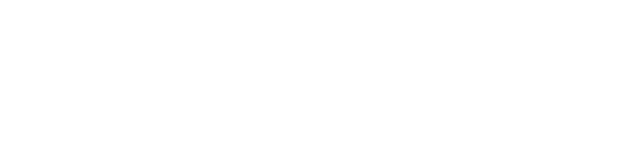
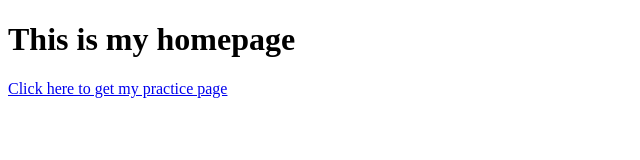
Before and after one commit to kashfian09/sample, a plain HTML site: page index.html in a window 1280 px wide. Shown: the whole page, without its empty margins (0-640 px from the left). Drawn offline with Linux system fonts and the light colour scheme.

Commit message:
link to practice

```diff
--- a/index.html
+++ b/index.html
@@ -6,6 +6,7 @@
     <title>home</title>
 </head>
 <body>
-
+  <h1>This is my homepage</h1>
+  <a href="sample.html" target="_blank">Click here to get my practice page</a>
 </body>
 </html>
```
